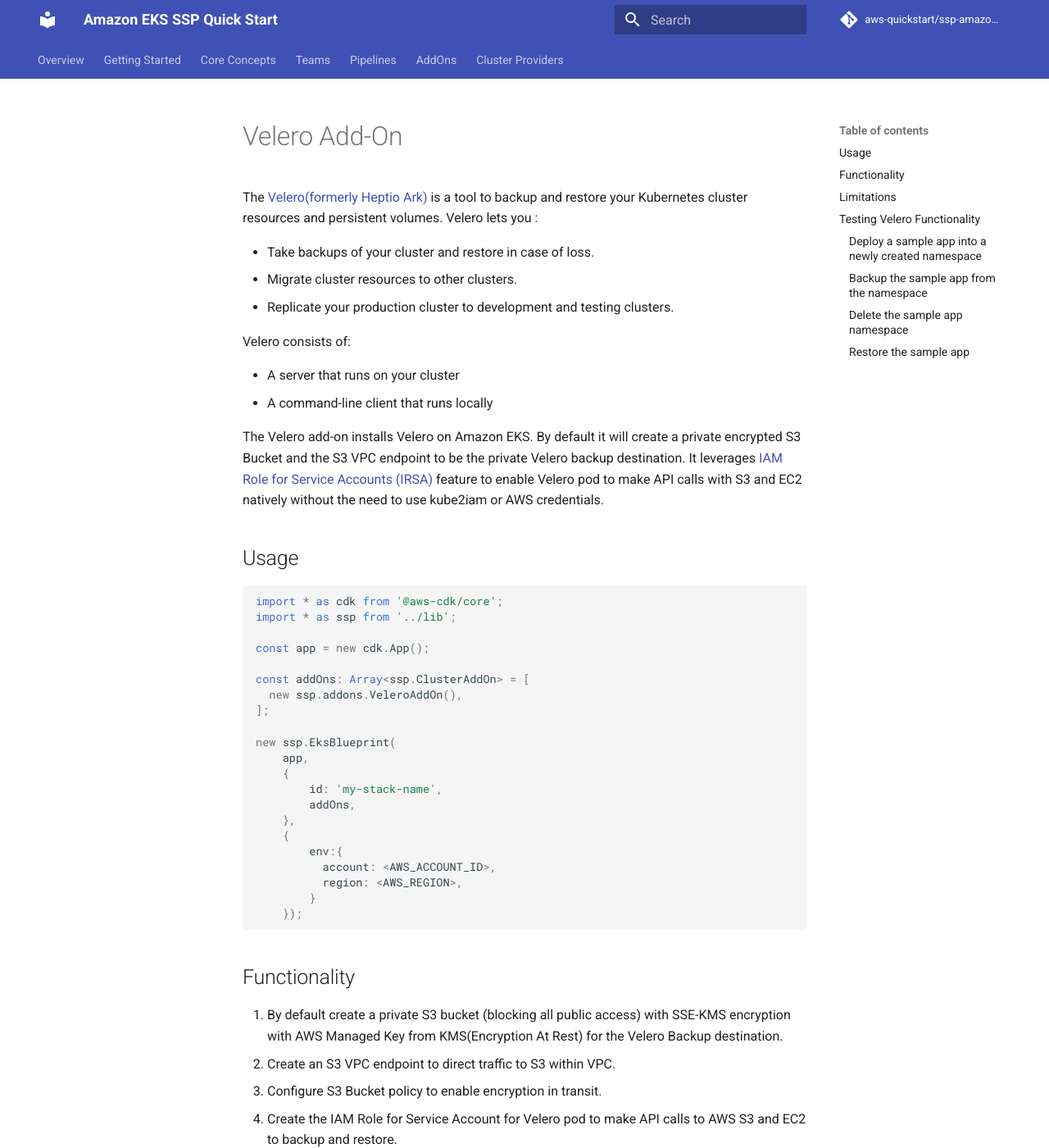
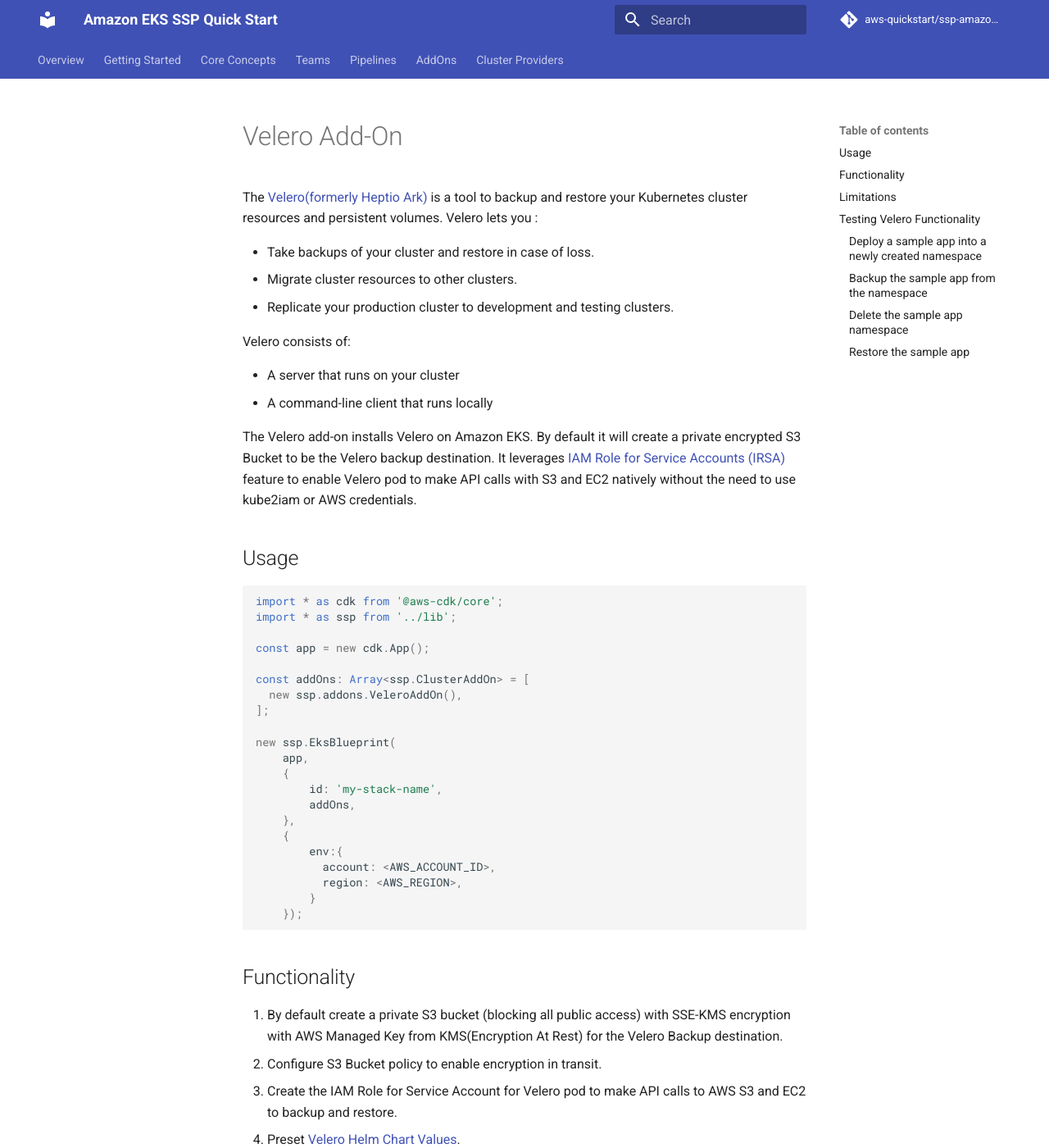
Before and after one commit to aws-quickstart/cdk-eks-blueprints, an MkDocs documentation site: the page built from docs/addons/velero.md, in a window 1280 px wide and 1400 px high. Shown: the whole window at 82% size. Built offline with MkDocs 1.6.1 and Material for MkDocs 9.7.7, drawn with Linux system fonts in a browser that asks for light colours; comment, search, counter and statistics services are not loaded.

Commit message:
update docs for velero

```diff
--- a/docs/addons/velero.md
+++ b/docs/addons/velero.md
@@ -11,7 +11,7 @@
 - A server that runs on your cluster
 - A command-line client that runs locally
 
-The Velero add-on installs Velero on Amazon EKS. By default it will create a private encrypted S3 Bucket and the S3 VPC endpoint to be the private Velero backup destination. It leverages [IAM Role for Service Accounts (IRSA)](https://docs.aws.amazon.com/eks/latest/userguide/iam-roles-for-service-accounts.html) feature to enable Velero pod to make API calls with S3 and EC2 natively without the need to use kube2iam or AWS credentials.
+The Velero add-on installs Velero on Amazon EKS. By default it will create a private encrypted S3 Bucket to be the Velero backup destination. It leverages [IAM Role for Service Accounts (IRSA)](https://docs.aws.amazon.com/eks/latest/userguide/iam-roles-for-service-accounts.html) feature to enable Velero pod to make API calls with S3 and EC2 natively without the need to use kube2iam or AWS credentials.
 
 ## Usage
 
@@ -42,11 +42,10 @@
 ## Functionality
 
 1. By default create a private S3 bucket (blocking all public access) with SSE-KMS encryption with AWS Managed Key from KMS(Encryption At Rest) for the Velero Backup destination.
-2. Create an S3 VPC endpoint to direct traffic to S3 within VPC.
-3. Configure S3 Bucket policy to enable encryption in transit.
-4. Create the IAM Role for Service Account for Velero pod to make API calls to AWS S3 and EC2 to backup and restore.
-5. Preset [Velero Helm Chart Values](https://github.com/vmware-tanzu/helm-charts/blob/main/charts/velero/values.yaml).
-6. Allow users to pass in with [Velero Helm Chart Values](https://github.com/vmware-tanzu/helm-charts/blob/main/charts/velero/values.yaml) for customisation purposes.
+2. Configure S3 Bucket policy to enable encryption in transit.
+3. Create the IAM Role for Service Account for Velero pod to make API calls to AWS S3 and EC2 to backup and restore.
+4. Preset [Velero Helm Chart Values](https://github.com/vmware-tanzu/helm-charts/blob/main/charts/velero/values.yaml).
+5. Allow users to pass in with [Velero Helm Chart Values](https://github.com/vmware-tanzu/helm-charts/blob/main/charts/velero/values.yaml) for customisation purposes.
 
 
 ## Limitations
```
